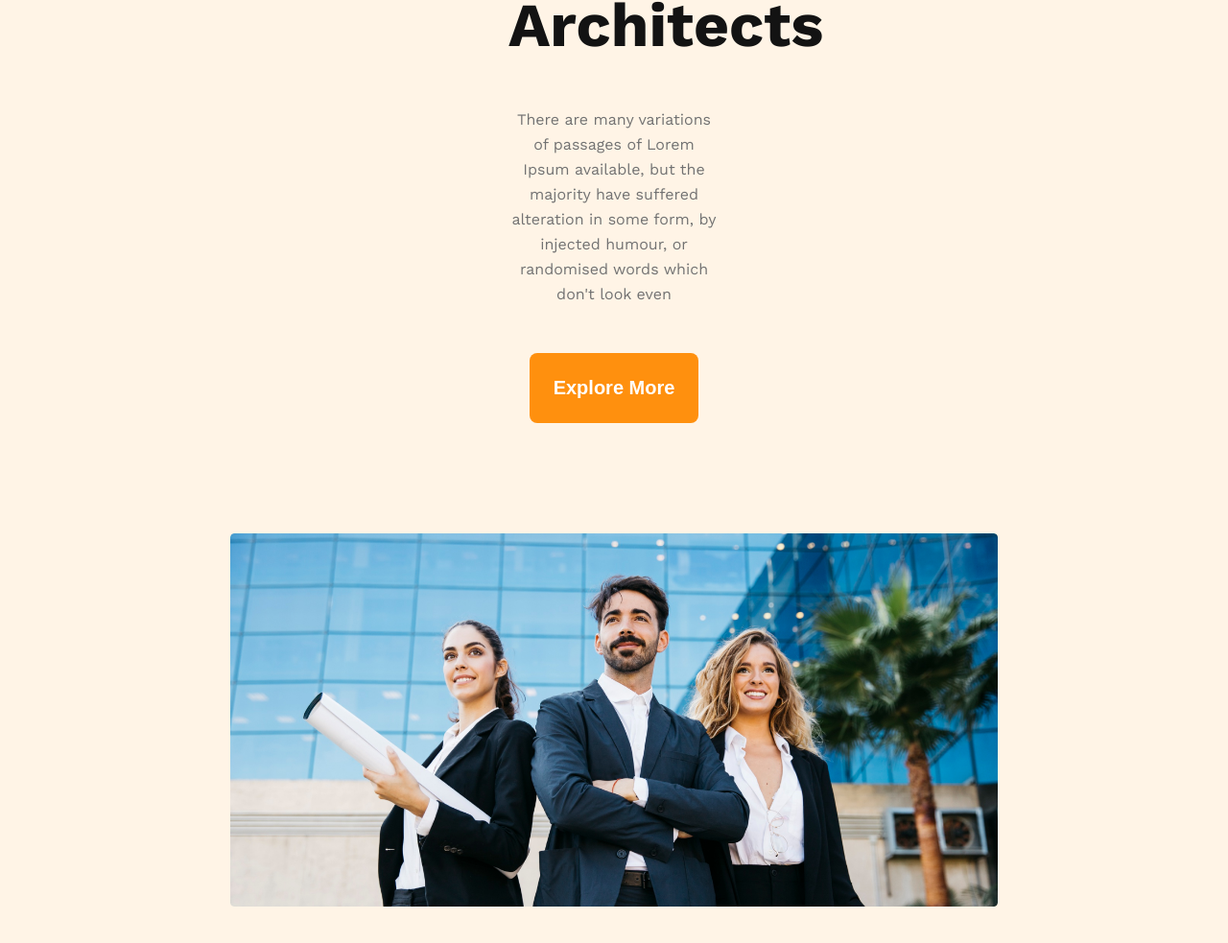
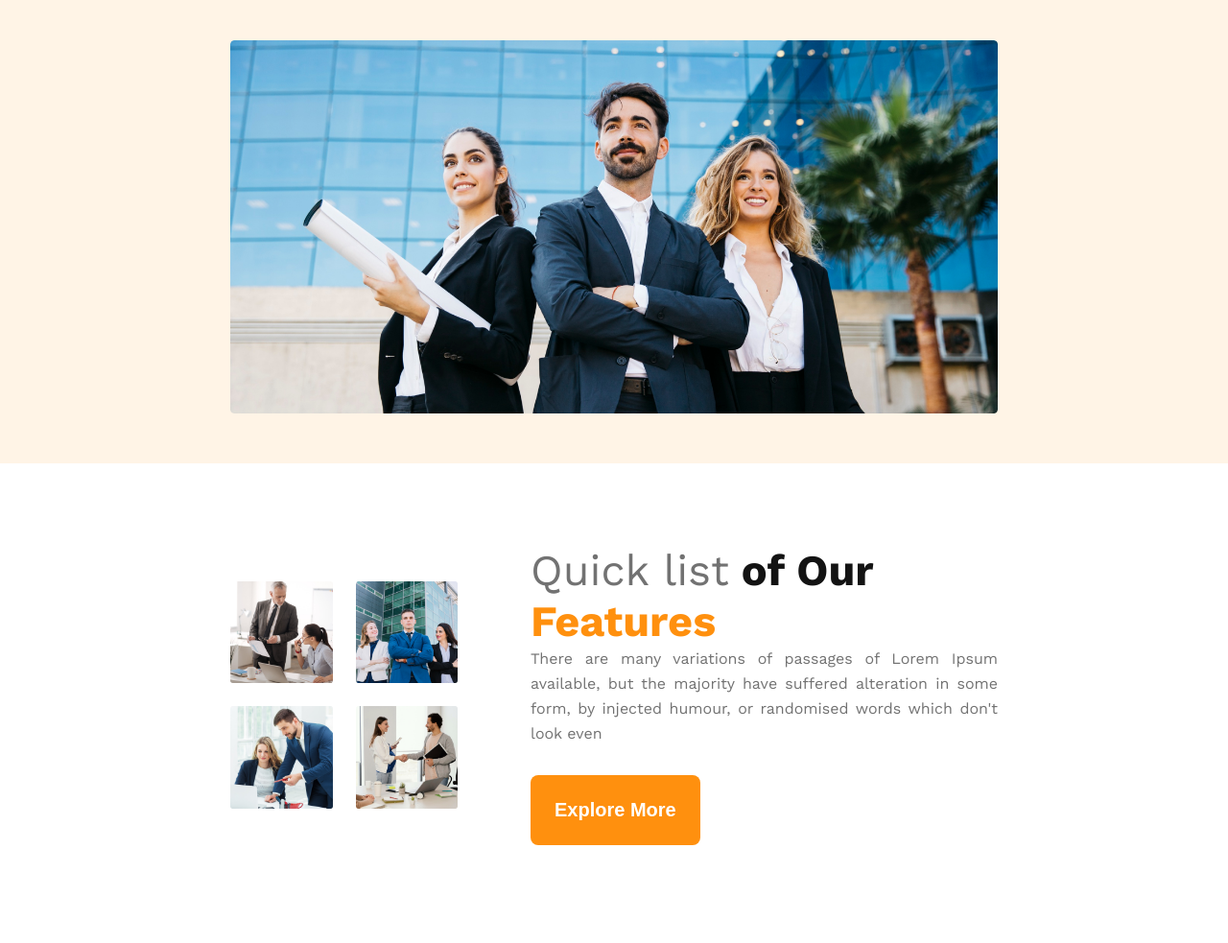
Before and after one commit to subroto23/g3-architects, a plain HTML site: page index.html in a window 1280 px wide. Shown: the part 569-1552 px from the top of the page at 96% size. After the commit the page ends 1450 px from the top, so only its background shows below. Drawn offline with nearby package versions, Linux system fonts and the light colour scheme; a web font is replaced by a local one.

Commit message:
Finished Featured Section

```diff
--- a/index.html
+++ b/index.html
@@ -47,7 +47,34 @@
         <img src="./images/banner.png" alt="" />
       </div>
     </header>
-    <main></main>
+    <main>
+      <!-- Features Section Start  -->
+      <section>
+        <div class="container feature-container">
+          <div class="feature-images">
+            <img src="./images/team1.png" alt="" />
+            <img src="./images/team2.png" alt="" />
+            <img src="./images/team3.png" alt="" />
+            <img src="./images/team4.png" alt="" />
+          </div>
+          <!-- Feature Section column-2 Start -->
+          <div class="feature-column-2">
+            <h1 class="features-content">
+              <span style="color: #727272; font-weight: 500">Quick list</span>
+              <span style="color: #131313">of Our</span><br />
+              <span style="color: #ff900e"> Features</span>
+            </h1>
+            <p class="section-description features-description">
+              There are many variations of passages of Lorem Ipsum available,
+              but the majority have suffered alteration in some form, by
+              injected humour, or randomised words which don't look even
+            </p>
+            <button class="btn-primary">Explore More</button>
+          </div>
+        </div>
+      </section>
+
+    </main>
     <footer></footer>
   </body>
 </html>
--- a/styles/style.css
+++ b/styles/style.css
@@ -6,6 +6,9 @@
 }
 body {
   font-family: "Work Sans", sans-serif;
+}
+.hide {
+  display: none;
 }
 img {
   width: 100%;
@@ -23,6 +26,19 @@ img {
   font-size: 1.25rem;
   font-weight: 600;
   border: 0;
+}
+.section-title {
+  color: #727272;
+  font-size: 45px;
+  font-weight: 500;
+  padding-bottom: 24px;
+}
+.section-description {
+  color: #727272;
+  font-size: 16px;
+  font-weight: 400;
+  line-height: 26px; /* 162.5% */
+  padding-bottom: 30px;
 }
 /* Header Related Style */
 header {
@@ -56,9 +72,8 @@ nav ul li a:hover {
 }
 /* Header Banner Related Style */
 .banner-container {
-  max-width: 1920px;
   padding: 0 33.125rem;
-  margin: 7.18rem 0;
+  margin: 5.18rem 0;
   text-align: center;
 }
 .banner-title {
@@ -76,9 +91,32 @@ nav ul li a:hover {
 .banner-image {
   border-radius: 8px;
 }
+/* Features Section Related Style */
+.feature-container {
+  display: flex;
+  justify-content: center;
+  align-items: center;
+  gap: 76px;
+  margin-top: 85px;
+}
+.feature-images {
+  display: grid;
+  grid-template-columns: 1fr 1fr;
+  gap: 24px;
+}
+.features-description {
+  text-align: justify;
+}
+.features-content {
+  font-size: 45px;
+  font-weight: 700;
+  margin-bottom: 24px;
+}
+
 /* Responsive for Small Device related Style */
 @media screen and (max-width: 576px) {
-  .nav-container {
+  .nav-container,
+  .feature-container {
     flex-direction: column;
     row-gap: 1rem;
   }
@@ -86,7 +124,8 @@ nav ul li a:hover {
   .nav-container,
   .banner-container,
   .banner-description,
-  .banner-title {
+  .banner-title,
+  .features-content {
     padding: 10px;
     margin: 0;
   }
@@ -94,13 +133,21 @@ nav ul li a:hover {
   .banner-description {
     text-align: justify;
   }
-  .banner-title {
+  .banner-title,
+  .section-title {
     font-size: 10vw;
+  }
+  .feature-images {
+    grid-template-columns: 1fr;
+  }
+  .features-description {
+    width: 90%;
   }
 }
 /* Responsive for Medium Device related Style */
 @media screen and (min-width: 577px) and (max-width: 992px) {
-  .nav-container {
+  .nav-container,
+  .feature-container {
     flex-direction: column;
     row-gap: 1rem;
   }
@@ -108,8 +155,21 @@ nav ul li a:hover {
   .nav-container,
   .banner-container,
   .banner-description,
-  .banner-title {
+  .banner-title,
+  .features-content {
     padding: 20px;
     margin: 0;
   }
 }
+@media screen and (min-width: 993px) and (max-width: 1600px) {
+  .banner-container,
+  .banner-description,
+  .banner-title,
+  .features-content {
+    padding: 20px 10rem;
+    margin: 0;
+  }
+  .features-content {
+    padding: 0;
+  }
+}
```
